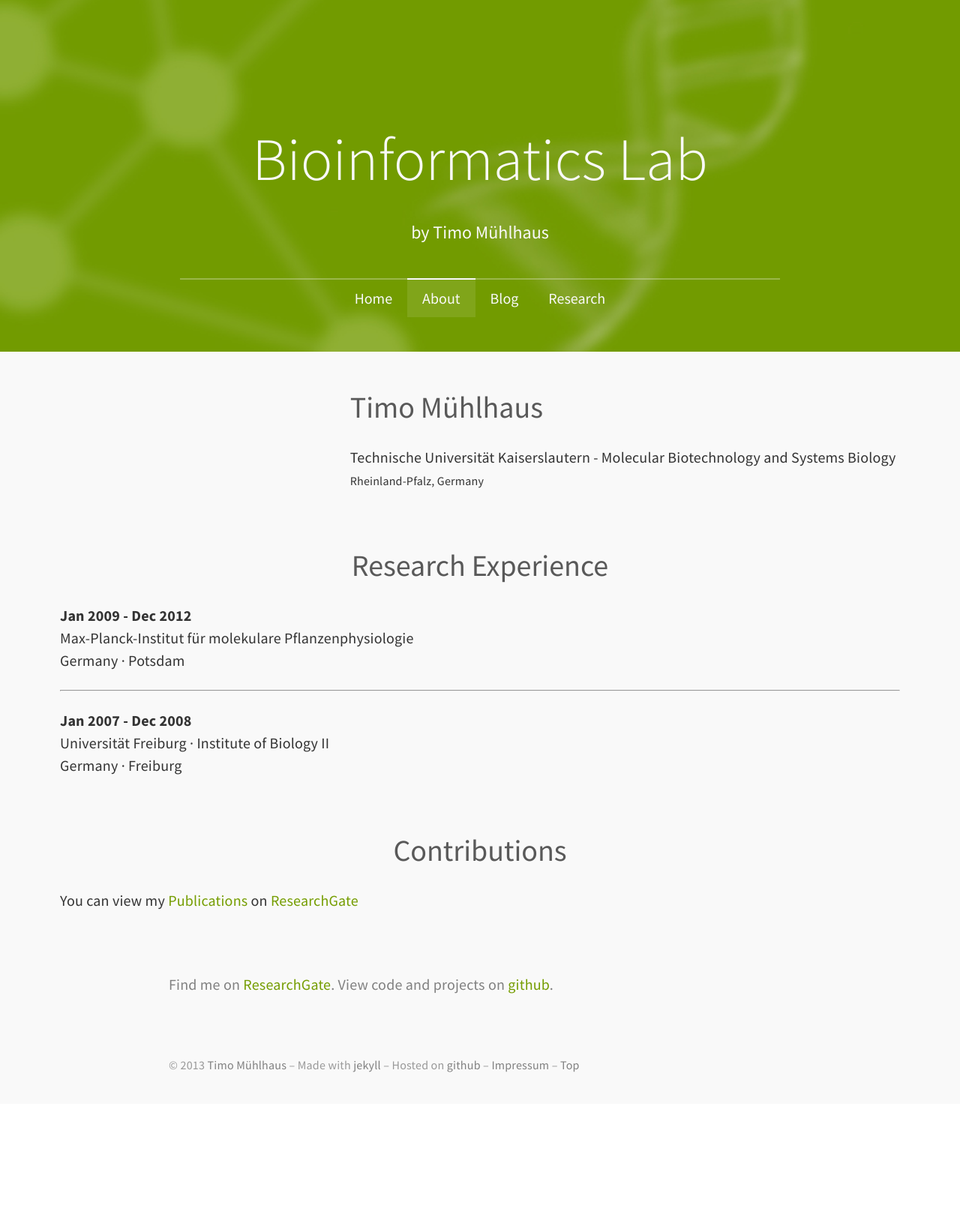
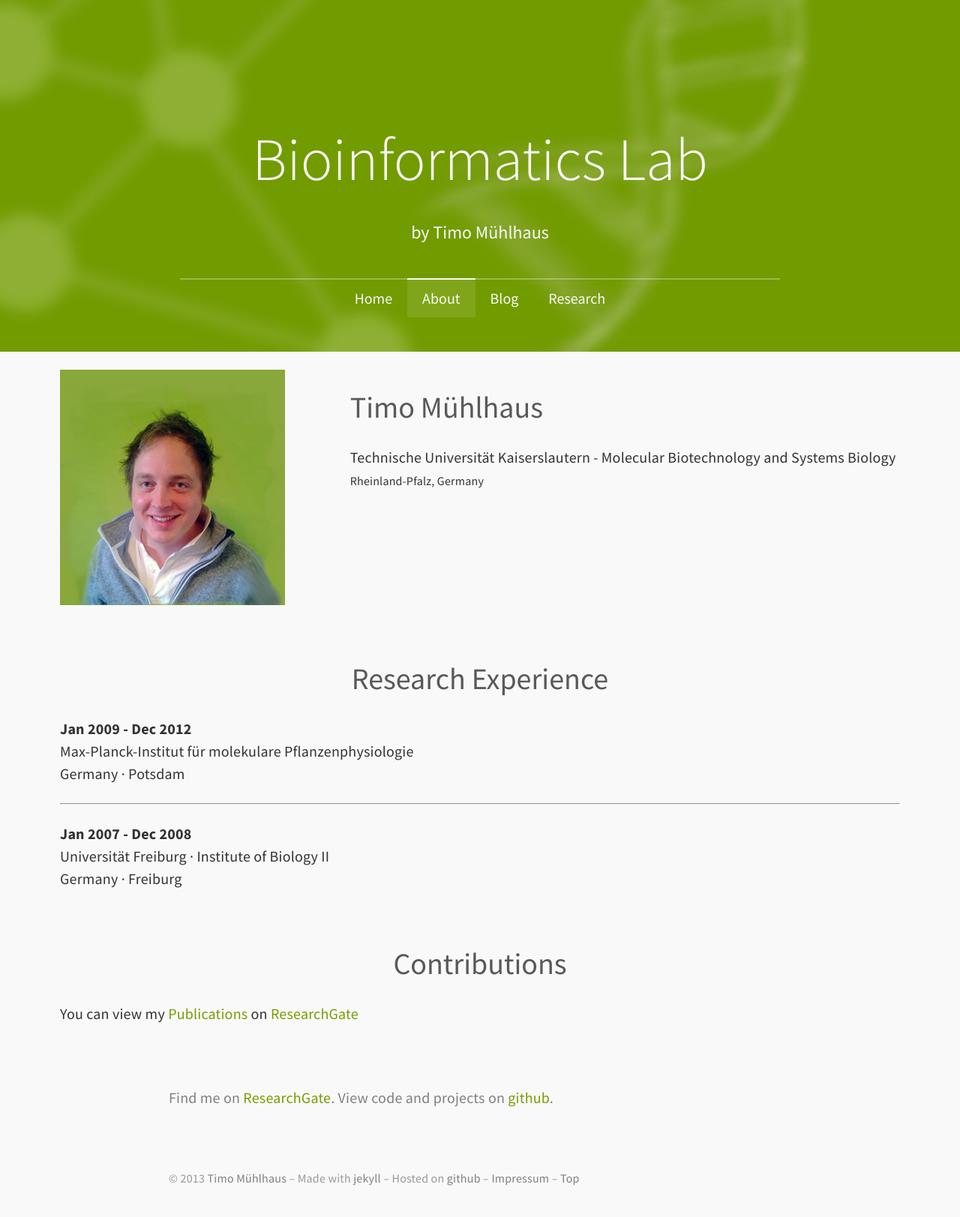
Before and after one commit to muehlhaus/muehlhaus.github.io, a Jekyll site: the page built from about/index.html, in a window 1280 px wide. Shown: the whole page at 75% size. Built offline with Jekyll 4.4.1, drawn with Linux system fonts in a browser that asks for light colours; nearby versions of some CDN libraries; Markdown is read by kramdown in place of the engine named in the settings; before the commit the page ends 1472 px from its top, so only the background shows below that.

Commit message:
fixed wrong image url

```diff
--- a/about/index.html
+++ b/about/index.html
@@ -5,7 +5,7 @@ layout: default
 <div class="container">
   <section class="center">
     <div class="col-33">
-      <img src="{{ site.url }}/assets/img/about/timo_muehlhaus.jpg" class="avatar" alt="">
+      <img src="{{ site.url }}/assets/img/timo_muehlhaus.jpg" class="avatar" alt="">
     </div>
     <div class="col-66">
       <h2 class="h3 text-align--left">Timo M&uuml;hlhaus</h2>
```
